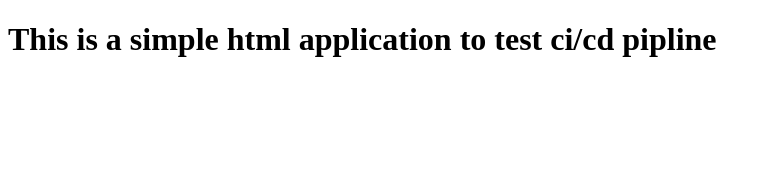
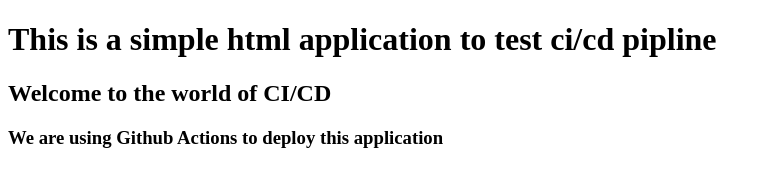
Before and after one commit to athul0126/CI-hello-world, a plain HTML site: page index.html in a window 1280 px wide. Shown: the whole page, without its empty margins (0-771 px from the left). Drawn offline with Linux system fonts and the light colour scheme.

Commit message:
modified index.html

```diff
--- a/index.html
+++ b/index.html
@@ -7,5 +7,8 @@
 </head>
 <body>
     <h1>This is a simple html application to test ci/cd pipline</h1>
+    <h2>Welcome to the world of CI/CD</h2>
+    <h3>We are using Github Actions to deploy this application</h3>
+
 </body>
 </html>
```
